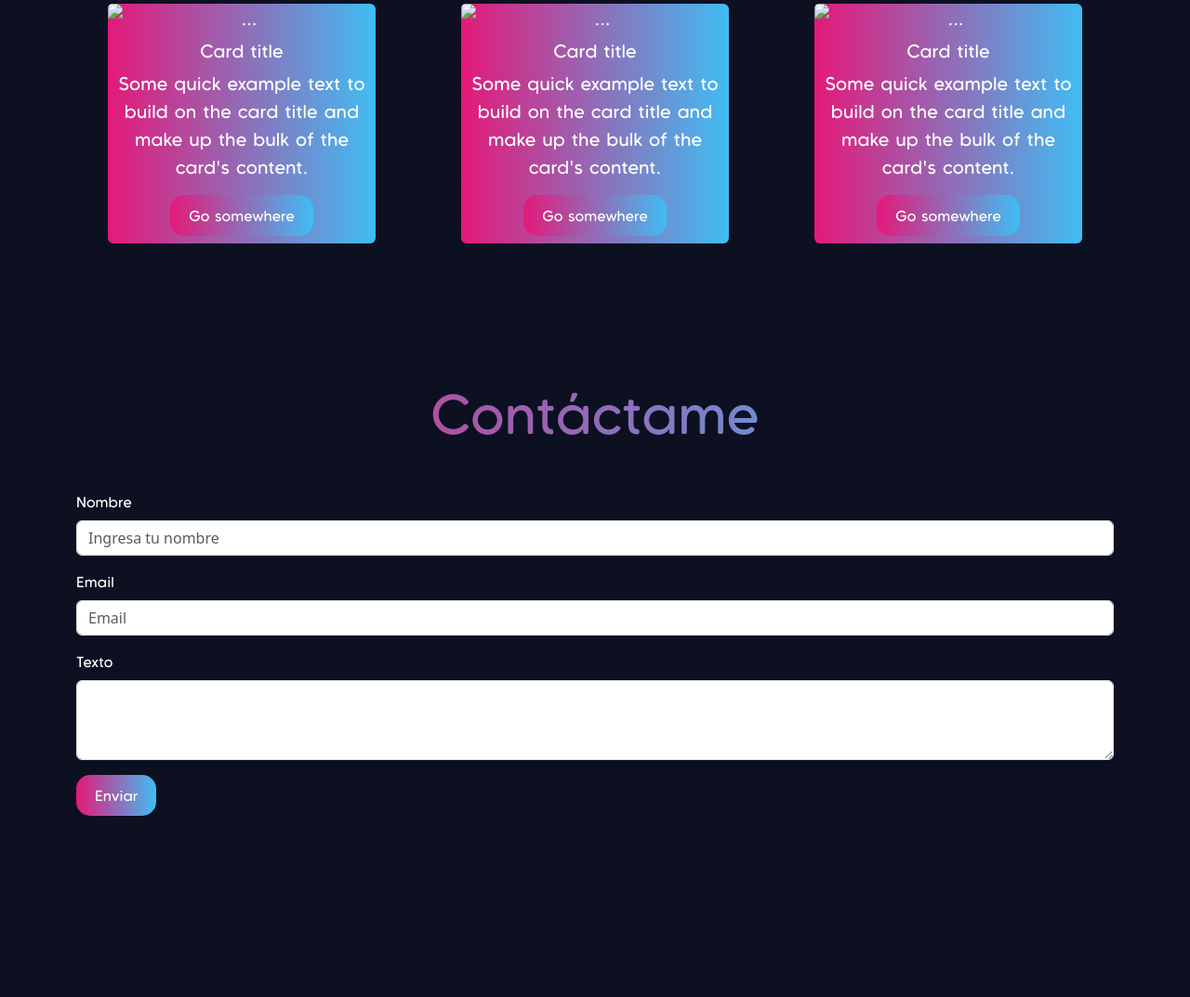
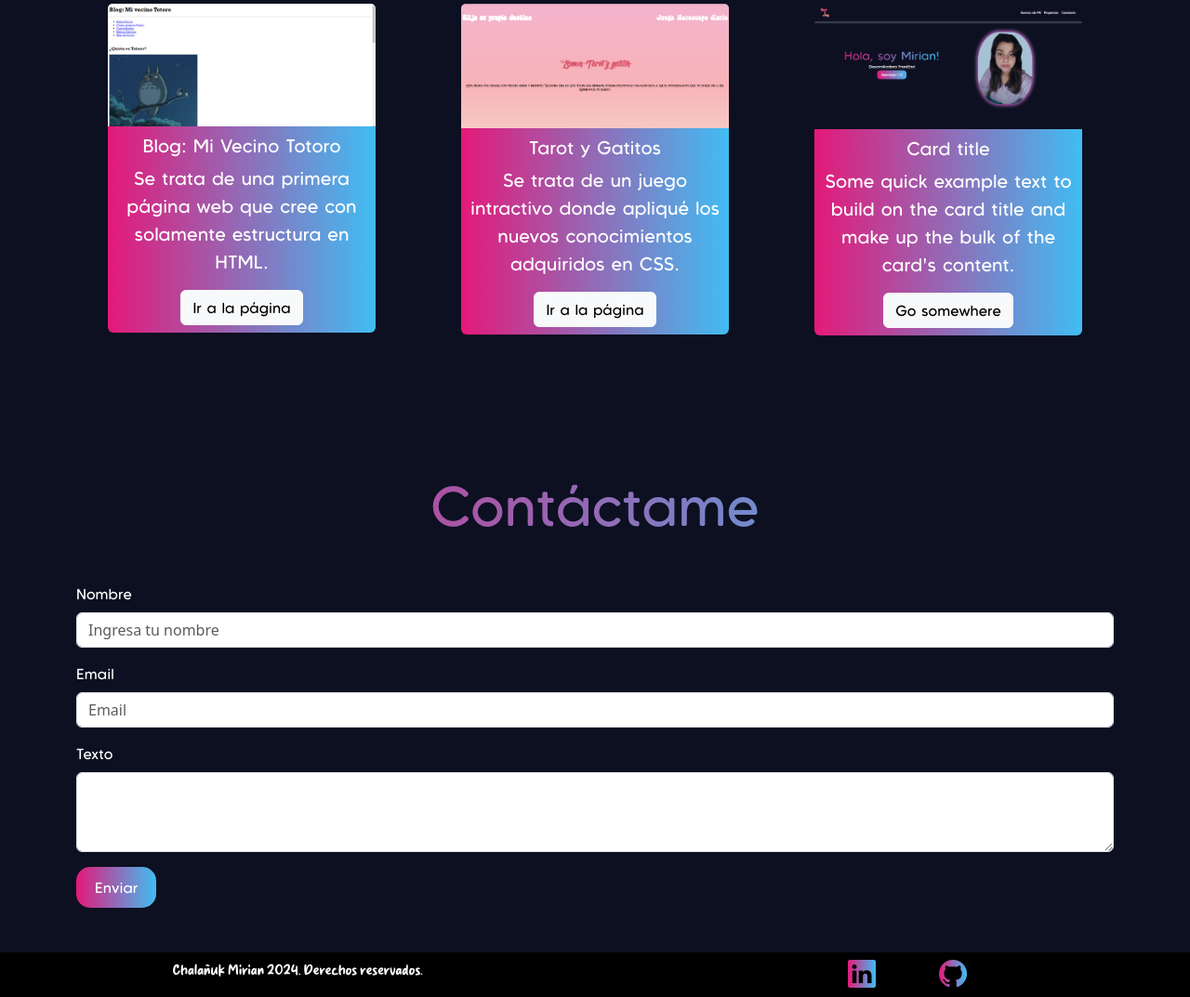
Before and after one commit to Mili-code1/PortfolioMP, a plain HTML site: page index.html in a window 1280 px wide. Shown: the part 1625-2698 px from the top of the page at 93% size. Before the commit the page ends 2503 px from the top, so only its background shows below. Drawn offline with nearby package versions, Linux system fonts and the light colour scheme.

Commit message:
Ultimos cambios

```diff
--- a/index.html
+++ b/index.html
@@ -10,6 +10,7 @@
         <title>Mirian Chalañuk | Desarrollo Web Front-End</title>
         <link rel="shortcut icon" href="/assets/img/icono.png" type="image/x-icon">
         <link href="https://cdn.jsdelivr.net/npm/bootstrap@5.3.3/dist/css/bootstrap.min.css" rel="stylesheet" integrity="sha384-QWTKZyjpPEjISv5WaRU9OFeRpok6YctnYmDr5pNlyT2bRjXh0JMhjY6hW+ALEwIH" crossorigin="anonymous">
+        <link rel="stylesheet" href="https://cdn.jsdelivr.net/npm/bootstrap-icons@1.11.3/font/bootstrap-icons.min.css">
         <link rel="stylesheet" href="/styles/default.css">
     </head>
 
@@ -157,29 +158,29 @@
             <div class="row">
                 <div class="col-lg-4 col-md-6 col-sm-12 mb-md-3 mb-sm-3">
                     <div class="card text-center mx-auto" style="width: 18rem;">
-                        <img src="..." class="card-img-top" alt="...">
+                        <img src="/assets/img/blog-totoro.png" class="card-img-top" alt="blog de personaje japonés">
                         <div class="card-body p-2">
-                          <h5 class="card-title">Card title</h5>
-                          <p class="card-text">Some quick example text to build on the card title and make up the bulk of the card's content.</p>
-                          <a href="#" class="btn btn-light">Go somewhere</a>
+                          <h5 class="card-title">Blog: Mi Vecino Totoro</h5>
+                          <p class="card-text">Se trata de una primera página web que cree con solamente estructura en HTML.</p>
+                          <a href="https://graceful-otter-207744.netlify.app/" class="btn btn-light" target="_blank">Ir a la página</a>
                         </div>
                     </div>
                 </div>
 
                 <div class="col-lg-4 col-md-6 col-sm-12 mb-md-3 mb-sm-3">
                     <div class="card text-center mx-auto" style="width: 18rem;">
-                        <img src="..." class="card-img-top" alt="...">
+                        <img src="/assets/img/tarot-y-gatitos.png" class="card-img-top" alt="página de tarot">
                         <div class="card-body p-2">
-                          <h5 class="card-title">Card title</h5>
-                          <p class="card-text">Some quick example text to build on the card title and make up the bulk of the card's content.</p>
-                          <a href="#" class="btn btn-light">Go somewhere</a>
+                          <h5 class="card-title">Tarot y Gatitos</h5>
+                          <p class="card-text">Se trata de un juego intractivo donde apliqué los nuevos conocimientos adquiridos en CSS.</p>
+                          <a href="https://fluffy-boba-5f85a6.netlify.app/" class="btn btn-light" target="_blank">Ir a la página</a>
                         </div>
                     </div>
                 </div>
 
                 <div class="col-lg-4 col-md-6 col-sm-12 mb-md-3 mb-sm-3">
                     <div class="card text-center mx-auto" style="width: 18rem;">
-                        <img src="..." class="card-img-top" alt="...">
+                        <img src="/assets/img/mi-portfolio.png" class="card-img-top" alt="Portfolio de Mirian Chalañuk">
                         <div class="card-body p-2">
                           <h5 class="card-title">Card title</h5>
                           <p class="card-text">Some quick example text to build on the card title and make up the bulk of the card's content.</p>
@@ -196,28 +197,45 @@
         </div>
 
 
-        <!--FOOTER-CONTACTO-->
+        <!--FOOTER-CONTACTO/PIE DE PÁGINA-->
         <footer>
             <div class="container" id="contacto">
                 <div class="text-center mb-5">
                     <h2 class="texto-principal">Contáctame</h2>
                 </div>
+                <form action="https://formspree.io/f/mjkbqeon" method="post">
                     <div class="mb-3">
                         <label for="nombre" class="form-label">Nombre</label>
-                    <input type="text" class="form-control" id="nombre" placeholder="Ingresa tu nombre">
+                        <input type="text" class="form-control" id="nombre" placeholder="Ingresa tu nombre" name="username" required>
                     </div>
                     <div class="mb-3">
                         <label for="exampleFormControlInput1" class="form-label">Email</label>
-                    <input type="email" class="form-control" id="exampleFormControlInput1" placeholder="Email">
+                        <input type="email" class="form-control" id="exampleFormControlInput1" placeholder="Email" name="email" required>
                     </div>
                     <div class="mb-3">
                         <label for="exampleFormControlTextarea1" class="form-label">Texto</label>
-                    <textarea class="form-control" id="exampleFormControlTextarea1" rows="3"></textarea>
+                        <textarea class="form-control" id="exampleFormControlTextarea1" rows="3" name="mensaje"></textarea>
                     </div>
-                <button type="submit" class="btn">Enviar</button>
+                    <button type="submit" class="boton-cv">Enviar</button>
+                </form>
+            </div>
 
+            <div class="container-fluid bg-black mt-5">
+                <div class="row">
+
+                    <div class="col-6 text-center pt-2">
+                        <p class="pie-de-pagina">Chalañuk Mirian 2024. Derechos reservados.</p>
+                    </div>
+
+                    <div class="col-6 text-center">
+                        <a href="https://www.linkedin.com/in/mirian-chala%C3%B1uk-ab6494296" class="text-light me-3" target="_blank"><i class="bi bi-linkedin icono-gradiente mx-5"></i></a>
+                        <a href="https://github.com/Mili-code1" class="text-light me-3" target="_blank"><i class="bi bi-github icono-gradiente"></i></a>
+                    </div>
 
                 </div>
+
+            </div>
+
         </footer>
 
 
--- a/styles/font.css
+++ b/styles/font.css
@@ -1,8 +1,3 @@
-@font-face {
-    font-family: "AKIKA";
-    src: url(/assets/fonts/AKIKA.ttf);
-}
-
 @font-face {
     font-family: "Cake";
     src: url(/assets/fonts/Simple\ Cake.otf);
--- a/styles/style.css
+++ b/styles/style.css
@@ -61,7 +61,8 @@ body{
 .mi-imagen{
     width: 50%;
     height: auto;
-    border-radius: 40% ;
+    border-radius: 40%;
+    box-shadow: 0px 0px 20px #E41979, 0px 0px 20px #926BB6, 0px 0px 20px #40BDF3;
 }
 
 .card{
@@ -81,17 +82,16 @@ body{
     color: white;
 }
 
-.btn{
-    font-family: "Soft";
-    padding: 10px 20px;
-    border-radius: 15px;
-    border: none;
-    text-decoration: none;
-    text-align: center;
-    color: white;
+.icono-gradiente{
     background: linear-gradient(to right, #E41979, #926BB6, #40BDF3);
+    display: inline-block;
+    font-size: 30px;
+    background-clip: text;
+    -webkit-background-clip: text;
+    -webkit-text-fill-color: transparent;
 }
 
-.btn:hover{
-    filter: drop-shadow(0px 0px 20px white);
+.pie-de-pagina{
+    font-family: "Cake";
+    color: white;
 }
```
Also changed, not shown: assets/fonts/AKIKA.ttf (deleted), assets/img/blog-totoro.png (added), assets/img/mi-portfolio.png (added), assets/img/mujeres.png (deleted), assets/img/tarot-y-gatitos.png (added). Lines whose indentation alone changed are shown as unchanged.
